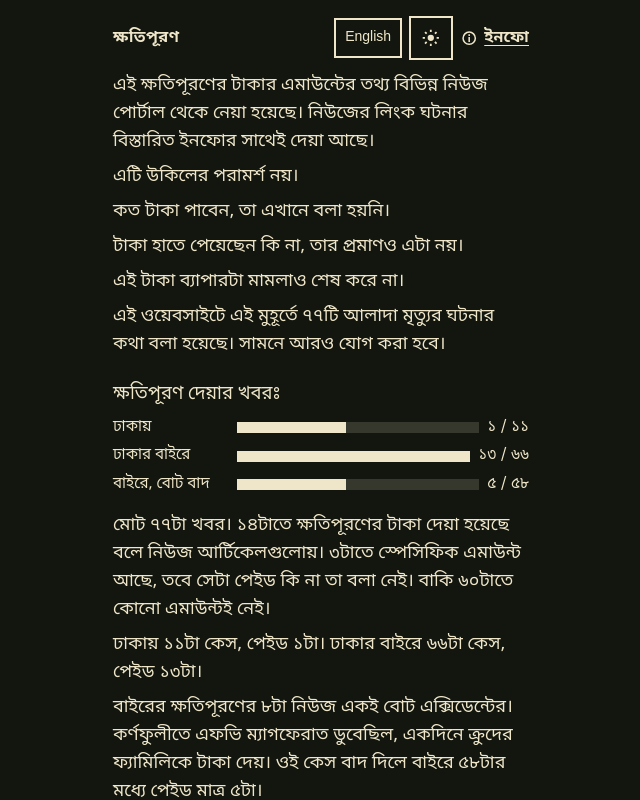
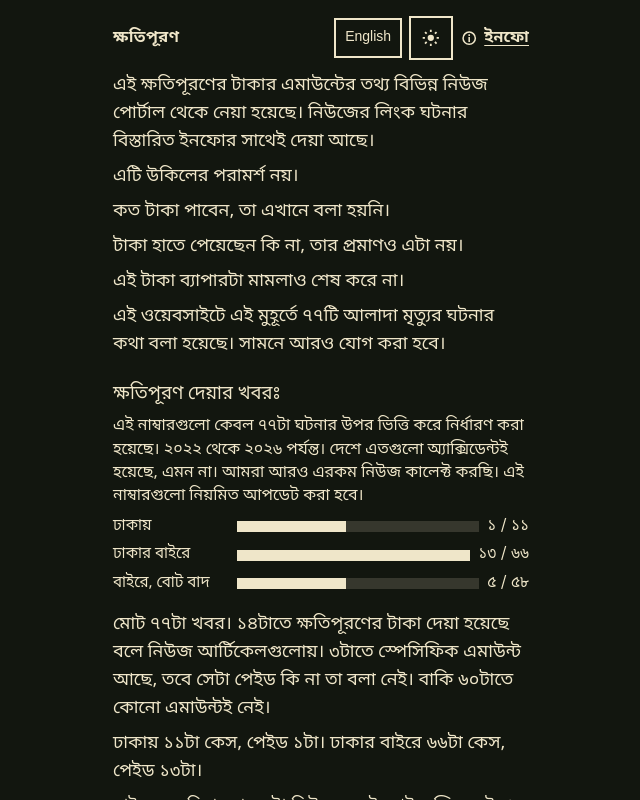
Before and after one commit to asifvibes/khotipuron, a Next.js app: page /method in a window 1280 px wide. Shown: the top 800 px of the page, without its empty margins (319-959 px from the left). Built offline with nearby package versions, Linux system fonts and the light colour scheme; no server answers.

Commit message:
Note that the chart covers only collected stories.

```diff
--- a/src/app/globals.css
+++ b/src/app/globals.css
@@ -246,6 +246,11 @@ html[data-theme="light"] {
   margin: 0.7rem 0 0.3rem;
   font-size: 1rem;
   line-height: 1.45;
+}
+
+.chart > .chart-note {
+  margin-top: 0;
+  overflow-wrap: break-word;
 }
 
 .nudge a {
--- a/src/components/method-screen.tsx
+++ b/src/components/method-screen.tsx
@@ -2,7 +2,7 @@
 
 import { TopBar, usePrefs } from "@/components/prefs";
 import { cases } from "@/data/cases";
-import { kindLabel, paymentBars, sceneCounts, sceneLabel, settlementLines, toBnDigits } from "@/data/logic";
+import { collectedYearSpan, kindLabel, paymentBars, sceneCounts, sceneLabel, settlementLines, toBnDigits } from "@/data/logic";
 import type { AmountKind, Lang } from "@/data/types";
 
 const KIND_ORDER: AmountKind[] = [
@@ -56,6 +56,21 @@ const EN = {
   feedback: "If you have a suggestion or feedback about this website, tell us on our Facebook page:",
 };
 
+function chartNote(lang: Lang): string {
+  const count = cases.length;
+  const span = collectedYearSpan(cases);
+  const yearBn = !span
+    ? ""
+    : span.from === span.to
+      ? ` শুধু ${toBnDigits(String(span.from))} সাল।`
+      : ` ${toBnDigits(String(span.from))} থেকে ${toBnDigits(String(span.to))} পর্যন্ত।`;
+  const yearEn = !span ? "" : span.from === span.to ? ` in ${span.from}.` : ` from ${span.from} to ${span.to}.`;
+  if (lang === "bn") {
+    return `এই নাম্বারগুলো কেবল ${toBnDigits(String(count))}টা ঘটনার উপর ভিত্তি করে নির্ধারণ করা হয়েছে।${yearBn} দেশে এতগুলো অ্যাক্সিডেন্টই হয়েছে, এমন না। আমরা আরও এরকম নিউজ কালেক্ট করছি। এই নাম্বারগুলো নিয়মিত আপডেট করা হবে।`;
+  }
+  return `These numbers are based only on the ${count} stories collected here.${yearEn} This is not every accident in the country. We are still collecting news like this. These numbers will be updated.`;
+}
+
 function PaymentChart({ lang }: { lang: Lang }) {
   const bars = paymentBars(cases);
   const rows = [
@@ -70,6 +85,7 @@ function PaymentChart({ lang }: { lang: Lang }) {
   const widest = Math.max(...rows.map((row) => row.pct), 1);
   return (
     <figure className="chart">
+      <p className="chart-note">{chartNote(lang)}</p>
       {rows.map((row) => (
         <div className="chart-row" key={row.key}>
           <div className="chart-name">{row.label}</div>
--- a/src/data/logic.ts
+++ b/src/data/logic.ts
@@ -302,6 +302,17 @@ export function inDhakaCity(row: CaseRow): boolean {
   return /\bDhaka\b/.test(cleaned);
 }
 
+/** Incident year, or the report year when the article gives no incident date. */
+export function collectedYearSpan(rows: CaseRow[]): { from: number; to: number } | null {
+  const years = rows.flatMap((row) => {
+    const iso = row.incidentDate || row.published;
+    const year = Number(iso.slice(0, 4));
+    return Number.isFinite(year) && year > 0 ? [year] : [];
+  });
+  if (years.length === 0) return null;
+  return { from: Math.min(...years), to: Math.max(...years) };
+}
+
 export function paymentBars(rows: CaseRow[]) {
   const rate = (group: CaseRow[]) => {
     const paid = group.filter((row) => row.paid === true).length;
```
